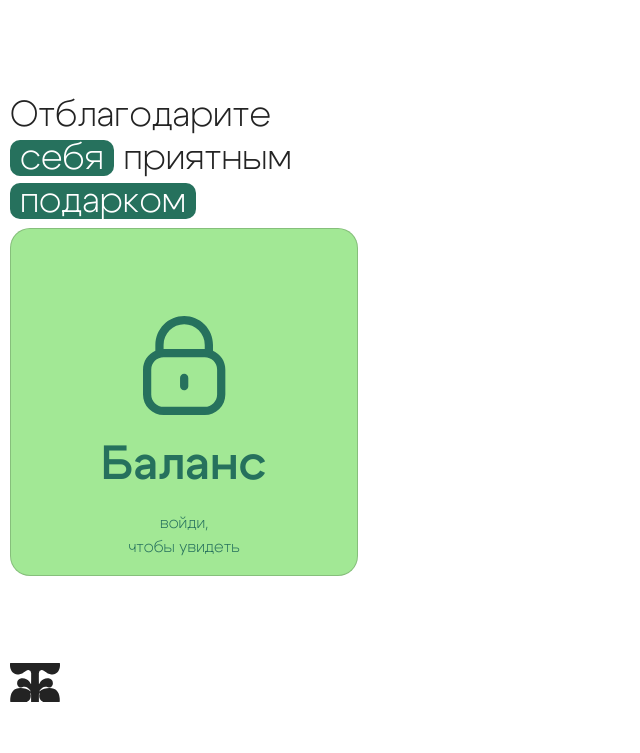
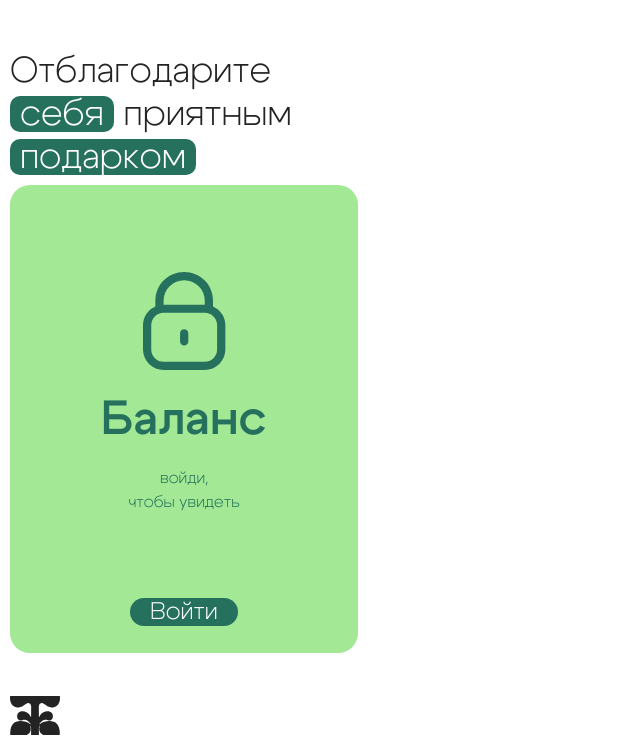
Before and after one commit to alt1tla/EcoSorted, a Django app: template EcoSorter/store/templates/store.html in a window 1280 px wide. Shown: the part 80-833 px from the top of the page, without its empty margins (0-640 px from the left). Before the commit the page ends 782 px from the top, so only its background shows below. Run offline with Django 5.2, Linux system fonts and the light colour scheme; the template is opened without the code that fills it, so the values that code supplies are empty.

Commit message:
fixed card in store not auth

```diff
--- a/EcoSorter/static/css/stylestore.css
+++ b/EcoSorter/static/css/stylestore.css
@@ -163,7 +163,6 @@ header .wrapper {
     border-radius:20px ;
     display: flex;
     flex-direction: column;
-
     padding: 25px;
 }
 
@@ -325,3 +324,13 @@ margin-bottom:50px;
     margin: 0;
     padding: 0;
 }
+
+.card-block{
+    background-color: var(--color--4--);
+    width: 348px;
+    height: 468px;
+    border-radius:20px ;
+    display: flex;
+    flex-direction: column;
+    padding: 25px;
+}
--- a/EcoSorter/store/templates/store.html
+++ b/EcoSorter/store/templates/store.html
@@ -11,21 +11,24 @@
     <div class="storepage">
         <div class="storepage__text">
             <h2 class="storepage__h">Отблагодарите<br><span class="storepage__span">себя</span> приятным<br><span class="storepage__span">подарком</span></h2>
+            {% if user.is_authenticated %}
             <div class="card">
-                {% if user.is_authenticated %}
                 <p class="balanse perepolnenie">{{ user.username }},</p>
                 <p class="balanse">ваш баланс:</p>
                 <div class="balance--info--coins">
                     <img class="user_balance--info--coins--img" src="/media/image/Unionlil.svg" alt="">
                     <p class="balanse--coins">{{user.balanse}}</p>
                 </div>
-                {% else %}
+            </div>
+            {% else %}
+            <div class="card-block">
                 <img src="/media/image/lock.svg" alt="" class="lock">
                 <p class="balanse">Баланс</p>
                 <p class="card__p">войди, <br> чтобы увидеть</p>
                 <div class="content"><a href="{% url 'login' %}" title="Авторизоваться" class="card__link">Войти</a></div>
-                {% endif %}
             </div>
+            {% endif %}
+
         </div>
         <div class="storepage__store">
 
```
Also changed, not shown: EcoSorter/db.sqlite3.
